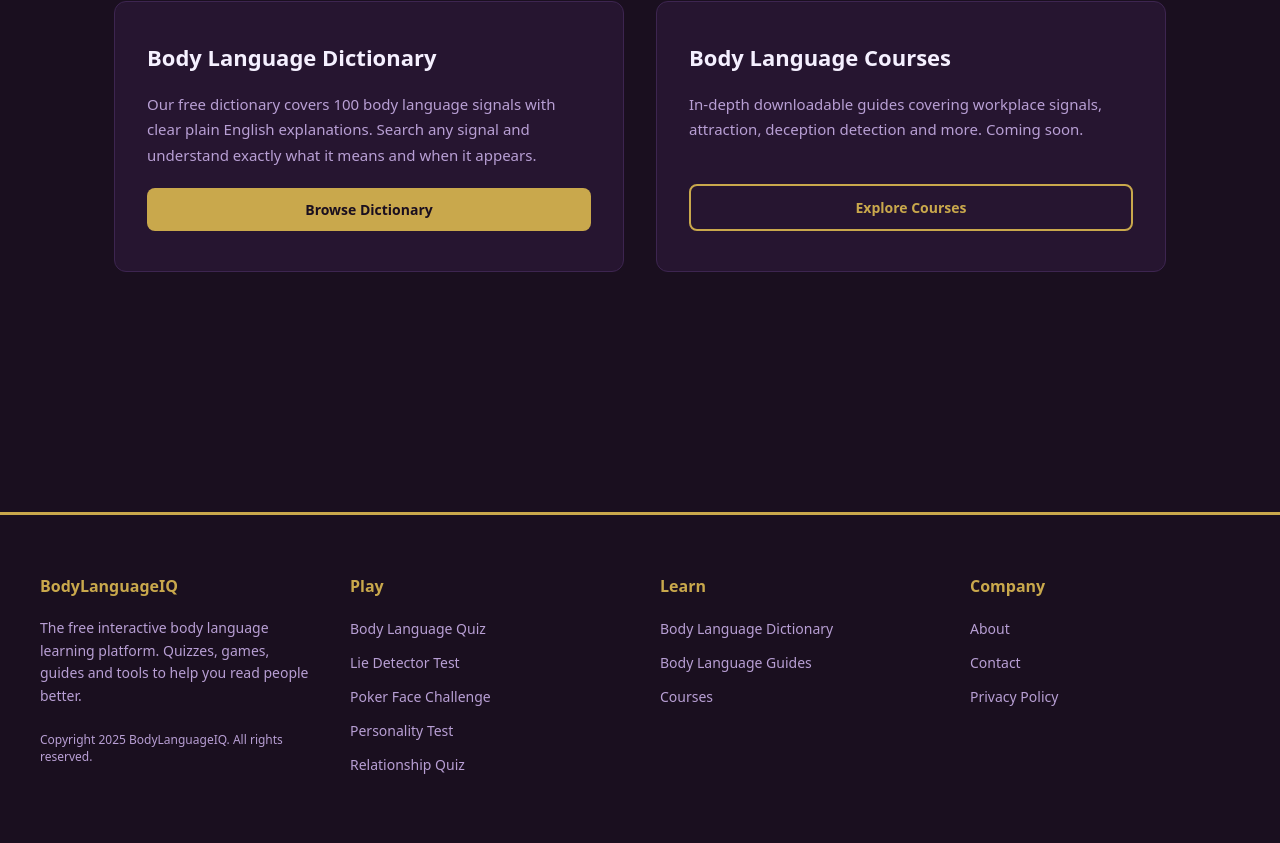
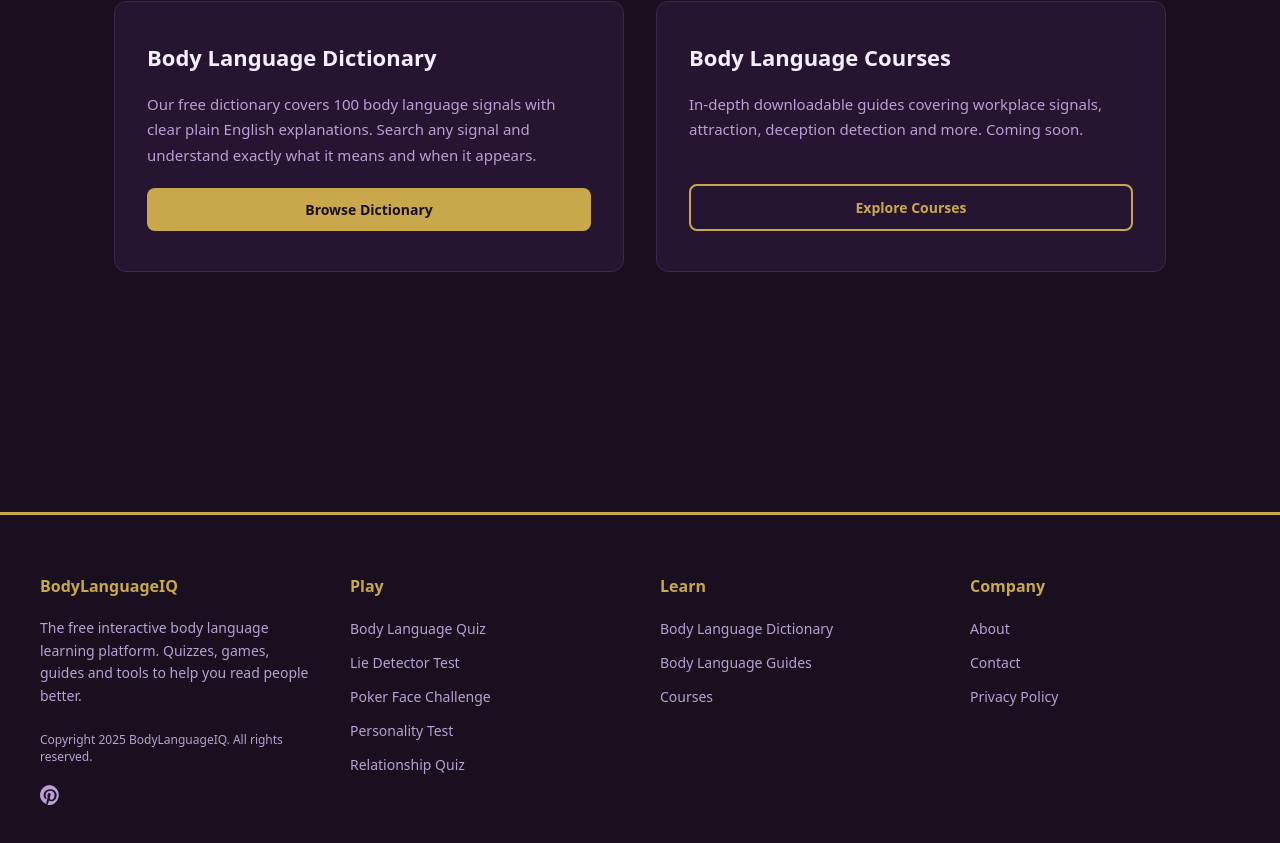
Before and after one commit to michaelrowlands62-afk/readpeopleright, a React (Vite) app: page / in a window 1280 px wide. Shown: the part 4577-5420 px from the top of the page. Before the commit the page ends 5392 px from the top, so only its background shows below. Built offline with nearby package versions, Linux system fonts and the light colour scheme; no server answers.

Commit message:
Added Pinterest link to footer

```diff
--- a/src/components/Footer.jsx
+++ b/src/components/Footer.jsx
@@ -16,6 +16,19 @@ export default function Footer() {
           <p className="footer-copyright">
             Copyright 2025 BodyLanguageIQ. All rights reserved.
           </p>
+          <div className="footer-socials">
+            <a
+              href="https://www.pinterest.com/BodyLanguageIQ"
+              target="_blank"
+              rel="noopener noreferrer"
+              aria-label="Pinterest"
+              className="footer-social-link"
+            >
+              <svg viewBox="0 0 24 24" width="20" height="20" fill="currentColor" aria-hidden="true">
+                <path d="M12 0a12 12 0 0 0-4.373 23.178c-.017-.775-.010-1.703.192-2.549.218-.910 1.461-6.187 1.461-6.187s-.372-.744-.372-1.845c0-1.729 1.003-3.019 2.25-3.019 1.061 0 1.573.797 1.573 1.751 0 1.066-.679 2.660-1.029 4.137-.293 1.236.620 2.244 1.837 2.244 2.204 0 3.899-2.325 3.899-5.68 0-2.970-2.135-5.048-5.184-5.048-3.532 0-5.606 2.649-5.606 5.386 0 1.066.412 2.209.925 2.831a.371.371 0 0 1 .086.356c-.093.394-.301 1.235-.343 1.406-.054.222-.176.269-.406.162-1.518-.707-2.466-2.929-2.466-4.716 0-3.833 2.784-7.354 8.020-7.354 4.211 0 7.484 3.001 7.484 7.014 0 4.187-2.639 7.554-6.303 7.554-1.231 0-2.389-.639-2.785-1.396l-.757 2.887c-.274 1.056-1.016 2.379-1.512 3.187A12 12 0 1 0 12 0z"/>
+              </svg>
+            </a>
+          </div>
         </div>
 
         {/* Play Column */}
--- a/src/styles/Footer.css
+++ b/src/styles/Footer.css
@@ -37,6 +37,23 @@
   text-decoration: none;
   cursor: pointer;
   display: block;
+}
+
+.footer-socials {
+  display: flex;
+  align-items: center;
+  gap: 14px;
+  margin-top: 4px;
+}
+
+.footer-social-link {
+  color: #b89fd4;
+  display: inline-flex;
+  transition: color 0.3s ease;
+}
+
+.footer-social-link:hover {
+  color: #c9a84c;
 }
 
 .footer-heading {
```
